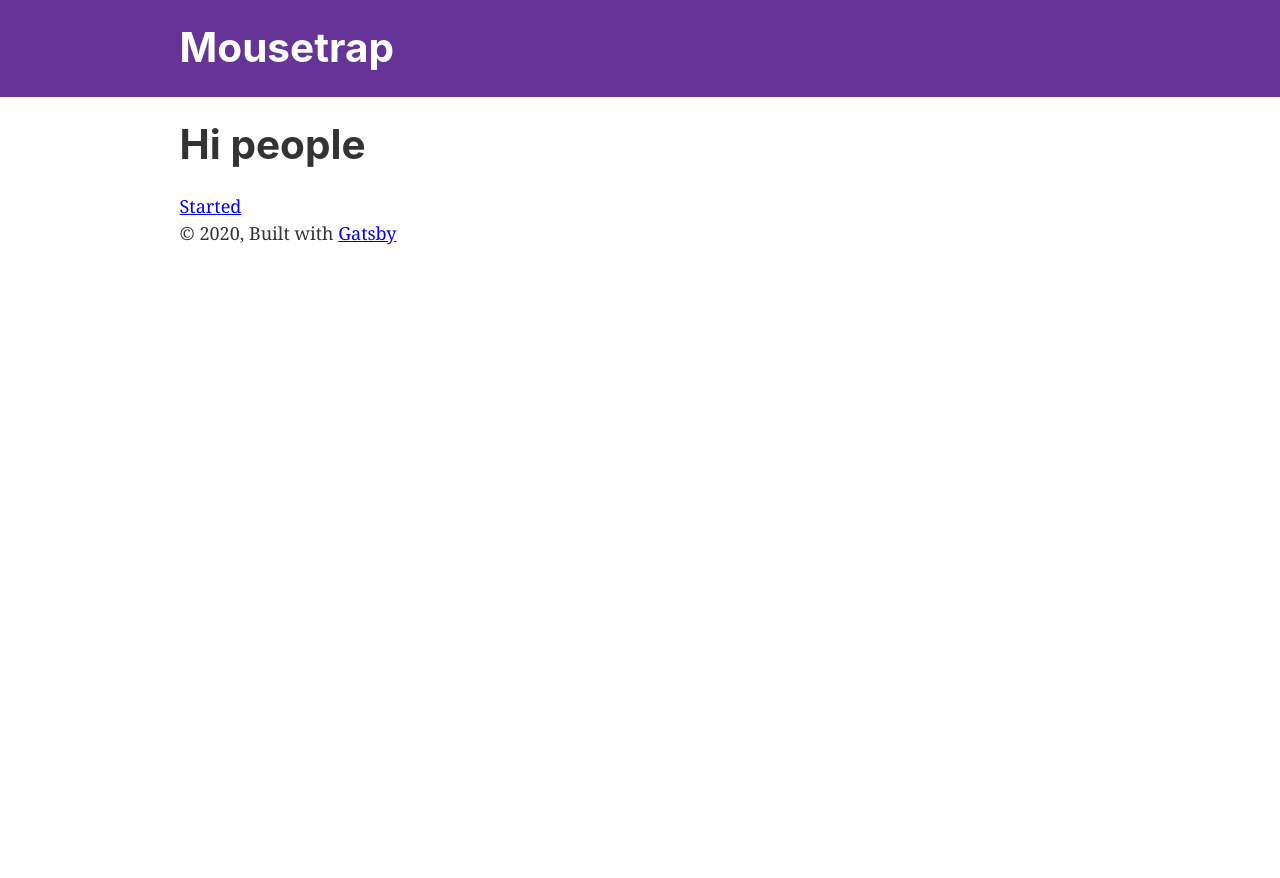
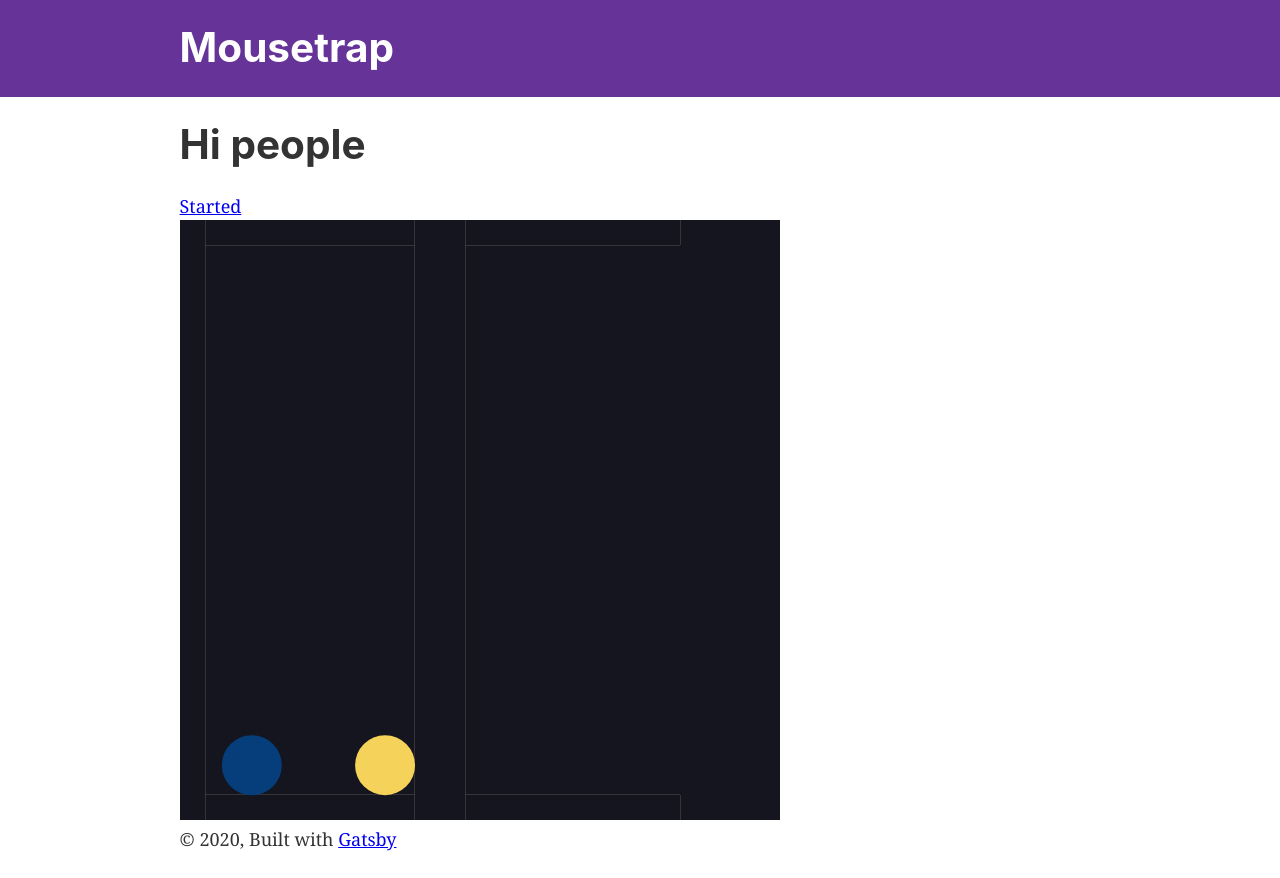
Before and after one commit to morgante/mousetrap, a Gatsby site in the folder frontend/: page / in a window 1280 px wide. Before the commit the page ends 800 px from the top, so only its background shows below. Built offline with nearby package versions, Linux system fonts and the light colour scheme; Gatsby itself is replaced by a stand-in of ours; no server answers.

Commit message:
Start scene creation w/ matter.js

```diff
--- a/frontend/package.json
+++ b/frontend/package.json
@@ -13,6 +13,7 @@
     "gatsby-plugin-sharp": "^2.5.3",
     "gatsby-source-filesystem": "^2.2.2",
     "gatsby-transformer-sharp": "^2.4.3",
+    "matter-js": "^0.14.2",
     "prop-types": "^15.7.2",
     "react": "^16.12.0",
     "react-dom": "^16.12.0",
--- a/frontend/src/components/mousetrap/index.js
+++ b/frontend/src/components/mousetrap/index.js
@@ -3,6 +3,7 @@ import socketIOClient from "socket.io-client";
 import { v4 as uuid } from 'uuid';
 
 import Start from "./start";
+import Scene from "./scene";
 
 // const SOCKET_ENDPOINT = "http://localhost:8080";
 const SOCKET_ENDPOINT = "https://clf-sbx-mousetrap.uk.r.appspot.com";
@@ -42,7 +43,9 @@ class Mousetrap extends React.Component {
             color: 'green'
         }
 
-        console.log("I have started");
+        this.setState({
+            balls: [...this.state.balls, ball]
+        });
 
         fetch(ENTRY_ENDPOINT, {
             method: 'POST',
@@ -56,11 +59,16 @@ class Mousetrap extends React.Component {
                 ...ball
             })
         });
+
+        console.log("balls", this.state.balls);
     }
 
     render () {
         return (
-            <Start start={this.start} />
+            <div>
+                <Start start={this.start} />
+                <Scene balls={this.state.balls} />
+            </div>
         )
     }
 }
--- /dev/null
+++ b/frontend/src/components/mousetrap/scene.js
@@ -0,0 +1,74 @@
+import PropTypes from "prop-types";
+import React from "react";
+import Matter, { Bodies } from "matter-js";
+
+class Scene extends React.Component {
+    render () {
+        return (
+            Scene
+        )
+    }
+
+    componentDidMount() {
+        // var Engine = Matter.Engine,
+        //     Render = Matter.Render,
+        //     World = Matter.World,
+        //     Bodies = Matter.Bodies,
+        //     Mouse = Matter.Mouse,
+        //     MouseConstraint = Matter.MouseConstraint;
+
+        var engine = Matter.Engine.create({
+            // positionIterations: 20
+        });
+
+        var render = Matter.Render.create({
+            element: this.refs.scene,
+            engine: engine,
+            options: {
+              width: 600,
+              height: 600,
+              wireframes: false
+            }
+        });
+
+        var ballA = Bodies.circle(210, 100, 30, { restitution: 0.5 });
+        var ballB = Bodies.circle(110, 50, 30, { restitution: 0.5 });
+
+        Matter.World.add(engine.world, [
+          // walls
+          Bodies.rectangle(200, 0, 600, 50, { isStatic: true }),
+          Bodies.rectangle(200, 600, 600, 50, { isStatic: true }),
+          Bodies.rectangle(260, 300, 50, 600, { isStatic: true }),
+          Bodies.rectangle(0, 300, 50, 600, { isStatic: true })
+        ]);
+
+        Matter.World.add(engine.world, [ballA, ballB]);
+
+        // add mouse control
+        var mouse = Matter.Mouse.create(render.canvas);
+        var mouseConstraint = Matter.MouseConstraint.create(engine, {
+            mouse: mouse,
+            constraint: {
+                stiffness: 0.2,
+                render: {
+                    visible: false
+                }
+            }
+        });
+        Matter.World.add(engine.world, mouseConstraint);
+
+        Matter.Events.on(mouseConstraint, "mousedown", function(event) {
+          Matter.World.add(engine.world, Bodies.circle(150, 50, 30, { restitution: 0.7 }));
+        });
+
+        Matter.Engine.run(engine);
+
+        Matter.Render.run(render);
+    }
+
+    render() {
+        return <div ref="scene" />;
+    }
+}
+
+export default Scene;
--- a/frontend/src/components/mousetrap/start.js
+++ b/frontend/src/components/mousetrap/start.js
@@ -1,10 +1,6 @@
 import { Link } from "gatsby";
 import PropTypes from "prop-types";
 import React from "react";
-import socketIOClient from "socket.io-client";
-
-// const SOCKET_ENDPOINT = "http://localhost:8080";
-const SOCKET_ENDPOINT = "https://clf-sbx-mousetrap.uk.r.appspot.com";
 
 class Start extends React.Component {
     render () {
```
Also changed, not shown: 1 other file.
